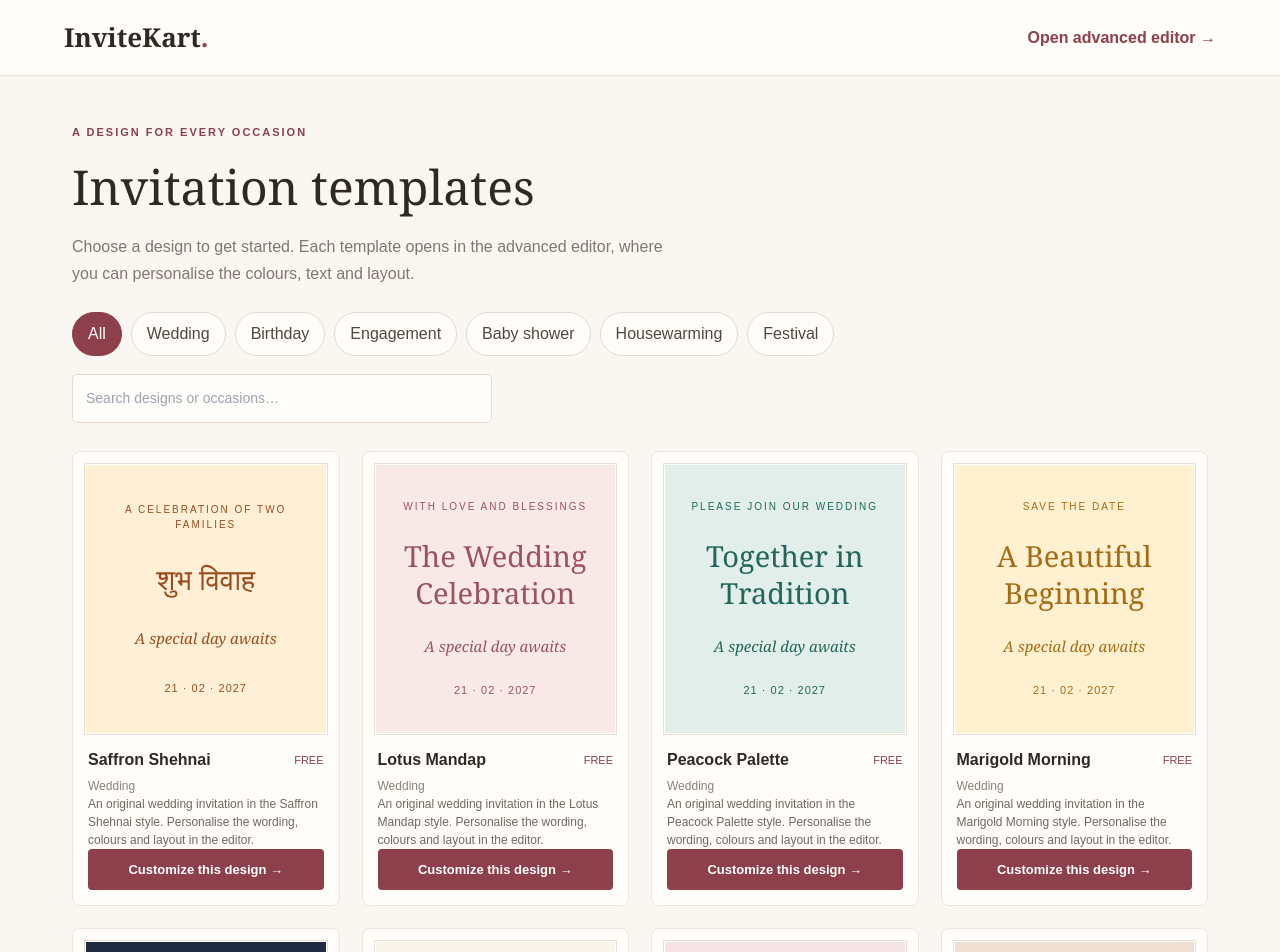
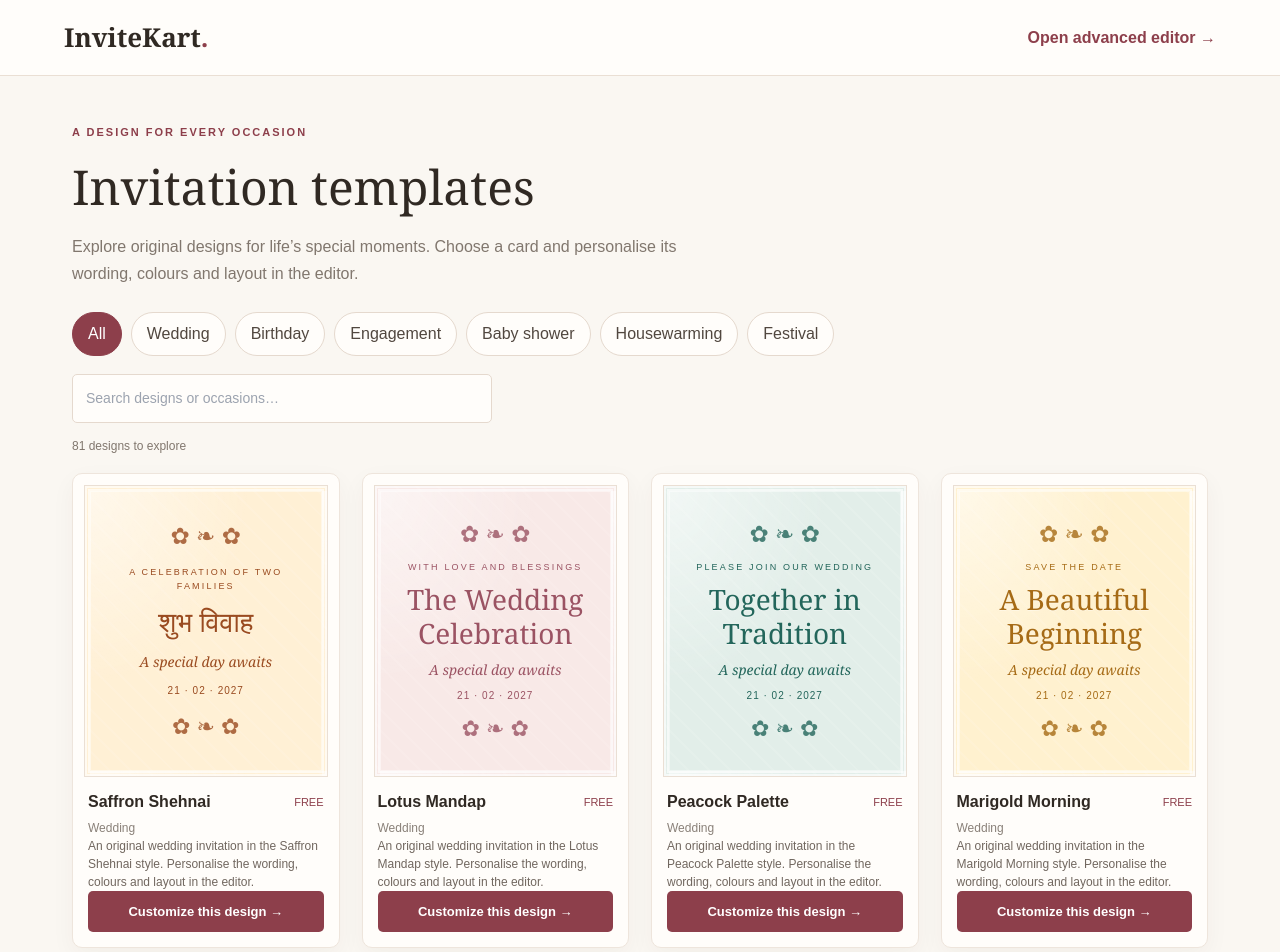
Before and after one commit to gaikwadsachin845-ship-it/invitekart, a Next.js app: page /templates in a window 1280 px wide. Shown: the top 952 px of the page. Built offline with nearby package versions, Linux system fonts and the light colour scheme.

Commit message:
Add decorative invitation gallery previews

```diff
--- a/src/app/templates/page.tsx
+++ b/src/app/templates/page.tsx
@@ -12,8 +12,23 @@ const otherTemplates: InvitationTemplate[] = [
   { id: "diwali", name: "Festival of Lights", category: "Festival", description: "A festive design with rich, celebratory colours.", background: "#f5e1c5", foreground: "#9a4d20", heading: "शुभ दीपावली", tag: "HAPPY DIWALI" },
 ];
 const templates: InvitationTemplate[] = [...weddingTemplates, ...otherTemplates];
-
 const categories = ["All", "Wedding", "Birthday", "Engagement", "Baby shower", "Housewarming", "Festival"];
+const motifs: Record<string, string> = {
+  Wedding: "✿  ❧  ✿",
+  Birthday: "✦  ✧  ✦",
+  Engagement: "♡  ✧  ♡",
+  "Baby shower": "☁  ☆  ☁",
+  Housewarming: "⌂  ❧  ⌂",
+  Festival: "✺  ✦  ✺",
+};
+const patterns: Record<string, string> = {
+  Wedding: "radial-gradient(ellipse at top left, #ffffff88, transparent 48%), repeating-linear-gradient(45deg, transparent 0 13px, #ffffff18 13px 15px)",
+  Birthday: "radial-gradient(circle at 15% 18%, #ffffffaa 0 3px, transparent 4px), radial-gradient(circle at 82% 25%, #ffffff99 0 4px, transparent 5px), radial-gradient(circle at 78% 82%, #ffffff88 0 3px, transparent 4px), radial-gradient(circle at 20% 78%, #ffffff88 0 4px, transparent 5px)",
+  Engagement: "radial-gradient(ellipse at center, #ffffff66, transparent 70%), repeating-radial-gradient(circle at center, transparent 0 17px, #ffffff22 18px 19px)",
+  "Baby shower": "radial-gradient(circle at 18% 20%, #ffffffaa 0 22px, transparent 23px), radial-gradient(circle at 82% 78%, #ffffff88 0 30px, transparent 31px)",
+  Housewarming: "linear-gradient(135deg, #ffffff44 25%, transparent 25% 50%, #ffffff33 50% 75%, transparent 75%)",
+  Festival: "radial-gradient(circle at 50% 12%, #ffffff99 0 3px, transparent 4px), repeating-conic-gradient(from 10deg at 50% 50%, #ffffff18 0deg 8deg, transparent 8deg 16deg)",
+};
 
 export default function TemplatesPage() {
   const [category, setCategory] = useState("All");
@@ -32,24 +47,27 @@ export default function TemplatesPage() {
       <section style={{ maxWidth: 1180, margin: "0 auto", padding: "48px 22px 24px" }}>
         <div style={{ color: "#8d3f4b", letterSpacing: 2, fontSize: 11, fontWeight: 700 }}>A DESIGN FOR EVERY OCCASION</div>
         <h1 style={{ fontFamily: "Georgia,serif", fontSize: "clamp(32px,5vw,48px)", margin: "10px 0" }}>Invitation templates</h1>
-        <p style={{ color: "#81776e", maxWidth: 620, lineHeight: 1.7 }}>Choose a design to get started. Each template opens in the advanced editor, where you can personalise the colours, text and layout.</p>
+        <p style={{ color: "#81776e", maxWidth: 620, lineHeight: 1.7 }}>Explore original designs for life’s special moments. Choose a card and personalise its wording, colours and layout in the editor.</p>
         <div style={{ display: "flex", flexWrap: "wrap", gap: 9, margin: "25px 0 18px" }}>
           {categories.map((item) => <button key={item} onClick={() => setCategory(item)} style={{ border: category === item ? "1px solid #8d3f4b" : "1px solid #e5d9ce", background: category === item ? "#8d3f4b" : "#fffdfa", color: category === item ? "white" : "#51473f", borderRadius: 30, padding: "9px 15px", cursor: "pointer" }}>{item}</button>)}
         </div>
         <input aria-label="Search templates" placeholder="Search designs or occasions…" value={search} onChange={(event) => setSearch(event.target.value)} style={{ width: "100%", maxWidth: 420, padding: 13, border: "1px solid #e5d9ce", borderRadius: 5, background: "#fffdfa", fontSize: 14 }} />
-        <div style={{ display: "grid", gridTemplateColumns: "repeat(auto-fit,minmax(220px,1fr))", gap: 22, marginTop: 28 }}>
-          {visible.map((item) => <article key={item.id} style={{ background: "#fffdfa", border: "1px solid #eee5dc", borderRadius: 8, padding: 12 }}>
-            <div style={{ background: item.background, color: item.foreground, minHeight: 270, padding: 22, display: "flex", flexDirection: "column", justifyContent: "space-around", alignItems: "center", textAlign: "center", border: "1px solid #fff", outline: "1px solid #eadfd4" }}>
-              <span style={{ fontSize: 10, letterSpacing: 2 }}>{item.tag}</span>
-              <span style={{ fontFamily: "Georgia,serif", fontSize: 29, lineHeight: 1.25 }}>{item.heading}</span>
-              <span style={{ fontFamily: "Georgia,serif", fontSize: 15, fontStyle: "italic" }}>A special day awaits</span>
-              <span style={{ fontSize: 11, letterSpacing: 1 }}>21 · 02 · 2027</span>
+        <p style={{ color: "#81776e", fontSize: 12, marginTop: 14 }}>{visible.length} designs to explore</p>
+        <div style={{ display: "grid", gridTemplateColumns: "repeat(auto-fit,minmax(220px,1fr))", gap: 22, marginTop: 18 }}>
+          {visible.map((item) => <article key={item.id} style={{ background: "#fffdfa", border: "1px solid #eee5dc", borderRadius: 10, padding: 12, boxShadow: "0 8px 24px #4632220b" }}>
+            <div style={{ position: "relative", overflow: "hidden", backgroundColor: item.background, backgroundImage: patterns[item.category] || patterns.Wedding, color: item.foreground, minHeight: 290, padding: "22px 18px", display: "flex", flexDirection: "column", justifyContent: "space-around", alignItems: "center", textAlign: "center", border: "5px double #ffffffa8", outline: "1px solid #eadfd4", boxShadow: "inset 0 0 0 1px #ffffff70" }}>
+              <span style={{ fontSize: 23, opacity: .8 }}>{motifs[item.category] || motifs.Wedding}</span>
+              <span style={{ fontSize: 9, letterSpacing: 2.2, lineHeight: 1.6 }}>{item.tag}</span>
+              <span style={{ fontFamily: "Georgia,serif", fontSize: 28, lineHeight: 1.2, textShadow: "0 1px 0 #ffffff55" }}>{item.heading}</span>
+              <span style={{ fontFamily: "Georgia,serif", fontSize: 14, fontStyle: "italic" }}>A special day awaits</span>
+              <span style={{ fontSize: 10, letterSpacing: 1 }}>21 · 02 · 2027</span>
+              <span style={{ fontSize: 22, opacity: .8 }}>{motifs[item.category] || motifs.Wedding}</span>
             </div>
             <div style={{ padding: "14px 3px 3px" }}>
               <div style={{ display: "flex", justifyContent: "space-between", gap: 8, alignItems: "center" }}><strong>{item.name}</strong><span style={{ fontSize: 11, color: "#8d3f4b" }}>FREE</span></div>
               <div style={{ color: "#8a8179", fontSize: 12, marginTop: 5 }}>{item.category}</div>
               <p style={{ color: "#71675f", fontSize: 12, lineHeight: 1.5, minHeight: 36 }}>{item.description}</p>
-              <a href={`/editor?template=${item.id}`} style={{ display: "block", textAlign: "center", background: "#8d3f4b", color: "white", textDecoration: "none", borderRadius: 4, padding: "11px", fontWeight: 700, fontSize: 13 }}>Customize this design →</a>
+              <a href={`/editor?template=${item.id}`} style={{ display: "block", textAlign: "center", background: "#8d3f4b", color: "white", textDecoration: "none", borderRadius: 5, padding: "11px", fontWeight: 700, fontSize: 13 }}>Customize this design →</a>
             </div>
           </article>)}
         </div>
```
